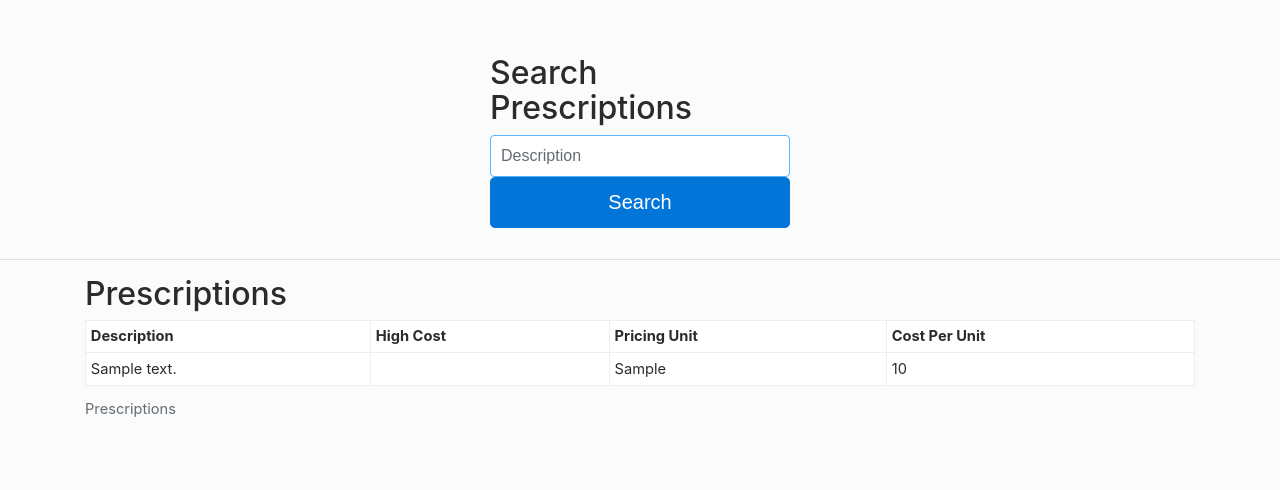
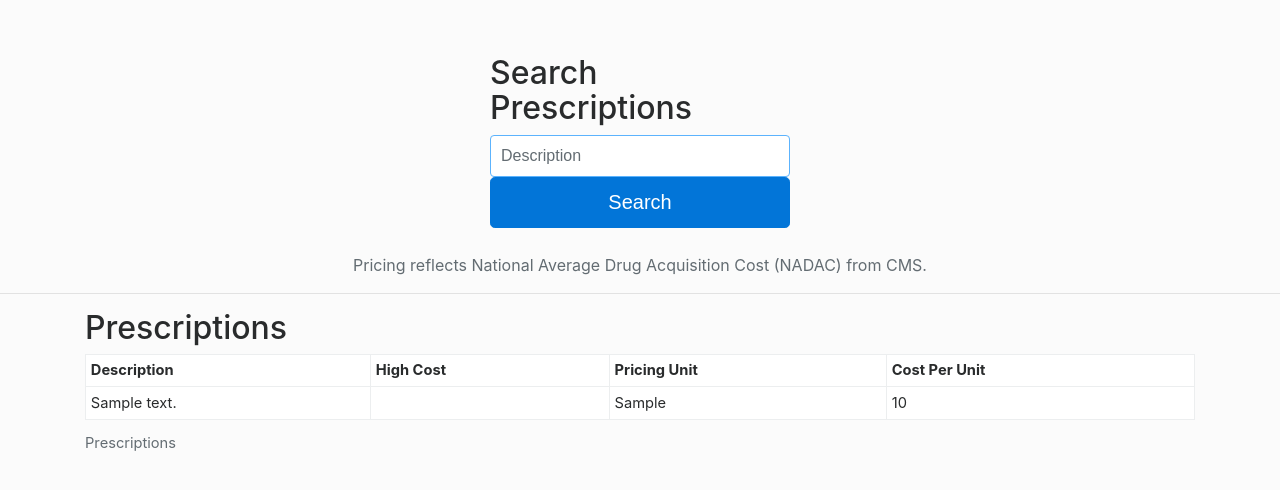
Before and after one commit to DEV3L/meda-sync-search, a Flask app: template templates/prescriptions.jinja in a window 1280 px wide. Shown: the top 490 px of the page. Run offline with Flask 2, Linux system fonts and the light colour scheme; the template is opened without the code that fills it: most values are stand-ins (such as "Sample title", 1, 10 or a date in 2020); some libraries are stand-ins or nearby versions.

Commit message:
Add Pricing disclaimer on search

```diff
--- a/templates/prescriptions.jinja
+++ b/templates/prescriptions.jinja
@@ -76,26 +76,12 @@
                placeholder="Description" autofocus value="{{ _search }}">
         <button class="btn btn-lg btn-primary btn-block" type="submit">Search</button>
     </form>
+    <p class="text-muted text-center">Pricing reflects National Average Drug Acquisition Cost (NADAC) from CMS.</p>
 </div>
 
 <hr/>
 
 <div class="container" style="font-size: 11pt">
-    <div class="container">
-        <div class="row">
-            {% if _search %}
-                <div class="col">
-                    <p><span class="font-weight-bold">Search</span>: {{ _search }}</p>
-                </div>
-            {% endif %}
-            {% if _search_fuzzy %}
-                <div class="col">
-                    <p><span class="font-weight-bold">Search Fuzzy Value</span>: {{ _search_fuzzy }}</p>
-                </div>
-            {% endif %}
-        </div>
-    </div>
-
     <h2>Prescriptions</h2>
     <div class="row">
         <div class="col">
```
